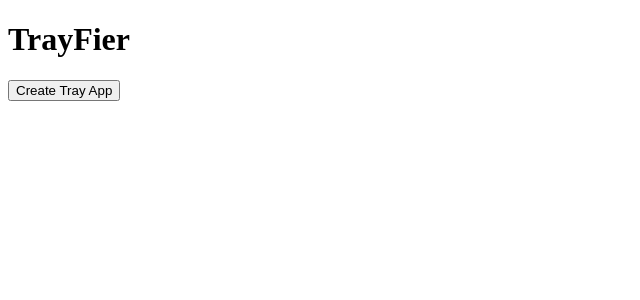
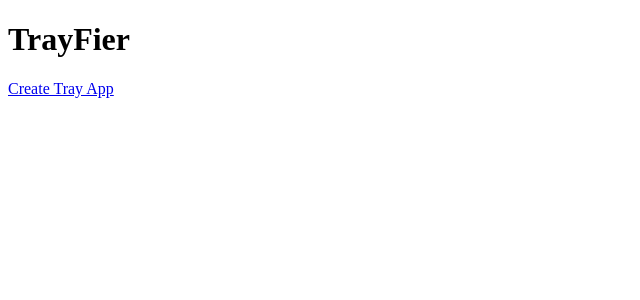
Before and after one commit to dubisdev/trayfier, a React (Vite) app: page / in a window 1280 px wide. Shown: the top 300 px of the page, without its empty margins (0-640 px from the left). Built offline with nearby package versions, Linux system fonts and the light colour scheme.

Commit message:
chore: Separate routes in home & create

```diff
--- a/package.json
+++ b/package.json
@@ -19,6 +19,7 @@
     "moment": "2.30.1",
     "react": "18.3.1",
     "react-dom": "18.3.1",
+    "wouter": "3.3.5",
     "zustand": "4.5.5"
   },
   "devDependencies": {
--- a/src/App.tsx
+++ b/src/App.tsx
@@ -1,7 +1,14 @@
 import { Home } from "./routes/Home";
+import { Router, Route } from "wouter";
+import { useHashLocation } from "wouter/use-hash-location";
+import { CreateTrayApp } from "./routes/CreateTrayApp";
+import { Routes } from "./routes/Routes";
 
-function App() {
-  return <Home />
-}
+const App = () => (
+  <Router hook={useHashLocation}>
+    <Route path={Routes.HOME} component={Home} />
+    <Route path={Routes.CREATE_TRAY_APP} component={CreateTrayApp} />
+  </Router>
+);
 
 export default App;
--- /dev/null
+++ b/src/routes/CreateTrayApp.tsx
@@ -0,0 +1,10 @@
+import { Link } from "wouter"
+import { CreateTrayAppForm } from "../components/CreateTrayAppForm"
+import { Routes } from "./Routes"
+
+export const CreateTrayApp = () => {
+    return <>
+        <Link href={Routes.HOME}>Home</Link>
+        <CreateTrayAppForm />
+    </>
+}
--- a/src/routes/Home.tsx
+++ b/src/routes/Home.tsx
@@ -1,19 +1,16 @@
-import { CreateTrayAppForm } from "../components/CreateTrayAppForm";
+import { Link } from "wouter";
 import { LayoutBase } from "../layouts/LayoutBase"
 import { TrayAppInfo } from "../modules/TrayApp/components/TrayAppInfo";
 import { useTrayAppsStore } from "../stores/useTrayAppsStore";
-import { useState } from "react";
+import { Routes } from "./Routes";
 
 export const Home = () => {
-    const [openModal, setOpenModal] = useState(false)
     const { trayApps } = useTrayAppsStore()
 
     return <LayoutBase>
 
         <h1>TrayFier</h1>
-        <button onClick={() => setOpenModal(!openModal)}>Create Tray App</button>
-
-        {openModal && <CreateTrayAppForm />}
+        <Link href={Routes.CREATE_TRAY_APP}>Create Tray App</Link>
 
         <ul style={{ padding: 0 }}>
             {
--- /dev/null
+++ b/src/routes/Routes.ts
@@ -0,0 +1,4 @@
+export const enum Routes {
+    HOME = "/",
+    CREATE_TRAY_APP = "/create-tray-app"
+}
```
